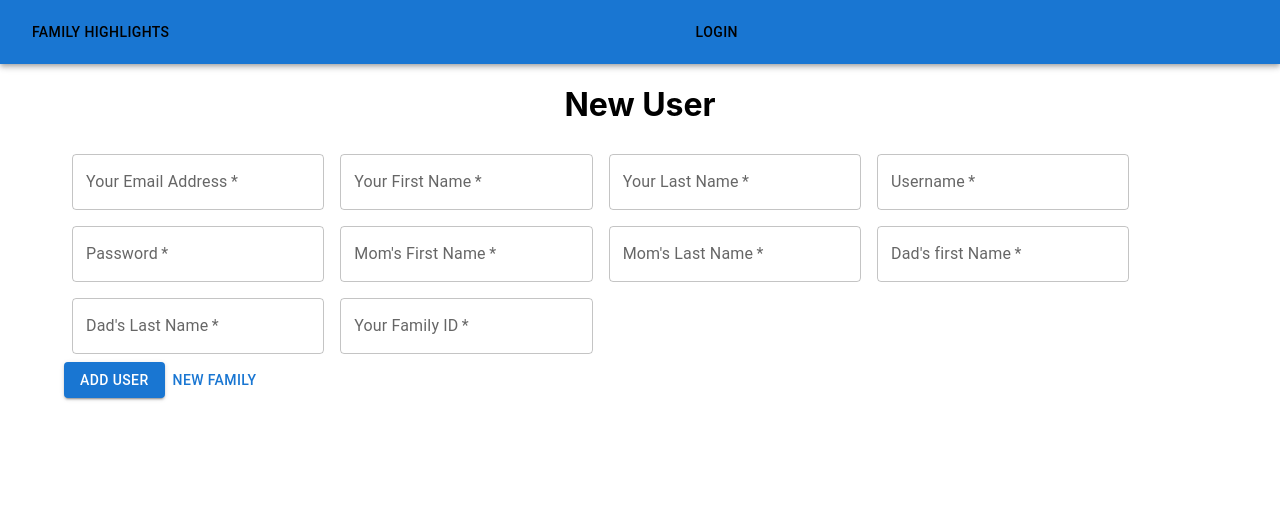
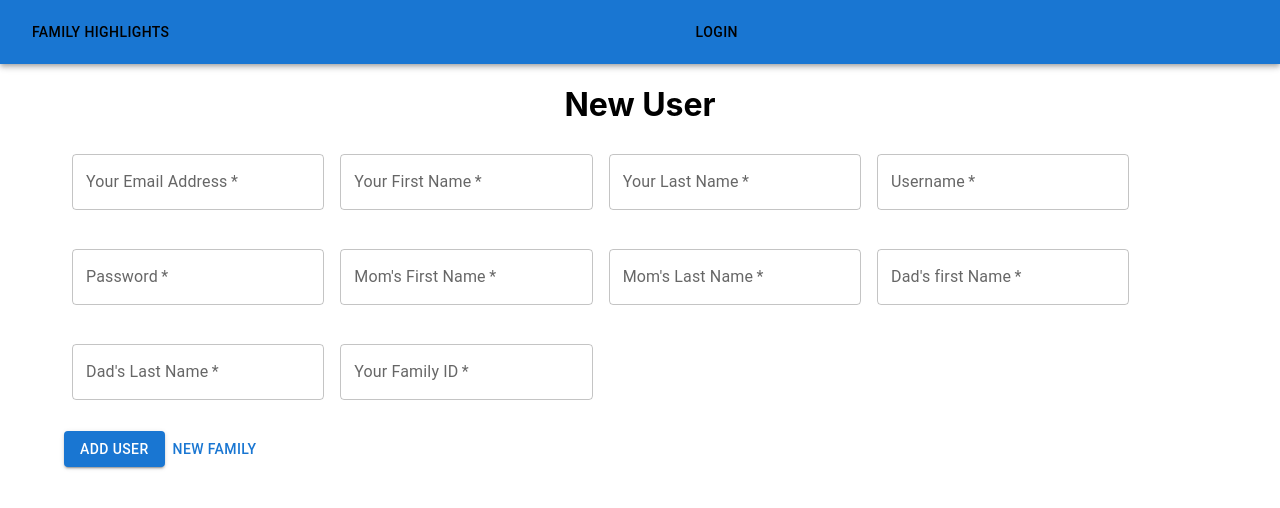
Before and after one commit to MicahNYoung/frontend_family_highlights, a React (Create React App) app: page /createuser in a window 1280 px wide. Shown: the top 508 px of the page. Built offline with nearby package versions, Linux system fonts and the light colour scheme.

Commit message:
added client-side form validation to CreateUser, still need to handle invalid familyId

```diff
--- a/src/components/validation/ErrorMessage.js
+++ b/src/components/validation/ErrorMessage.js
@@ -1,17 +1,17 @@
-import { useState } from "react";
+// import { useState } from "react";
 
-export function ErrorMessage({ errors }) {
-  console.log(errors);
-  const [errorMessages, setErrorMessages] = useState([]);
+// export function ErrorMessage({ errors }) {
+//   console.log(errors);
+//   const [errorMessages, setErrorMessages] = useState([]);
 
-  for (let error in errors) {
-    if (errors[error] !== 0 && !errorMessages.includes(errors[error])) {
-      errorMessages.push(errors[error]);
-    }
-  }
-  let errorMessageElements = errorMessages.map((message) => {
-    return <h4>{message}</h4>;
-  });
-  console.log(errorMessages);
-  return <div>{errorMessageElements}</div>;
-}
+//   for (let error in errors) {
+//     if (errors[error] !== 0 && !errorMessages.includes(errors[error])) {
+//       errorMessages.push(errors[error]);
+//     }
+//   }
+//   let errorMessageElements = errorMessages.map((message) => {
+//     return <h4>{message}</h4>;
+//   });
+//   console.log(errorMessages);
+//   return <div>{errorMessageElements}</div>;
+// }
--- a/src/components/webpages/CreateUser.js
+++ b/src/components/webpages/CreateUser.js
@@ -7,7 +7,6 @@ import React, { useEffect, useState } from "react";
 import { useNavigate } from "react-router";
 import { NewFamily } from "../createuser_components/NewFamily";
 import Navbar from "../Navbar";
-import { ErrorMessage } from "../validation/ErrorMessage";
 const salt = bcrypt.genSaltSync(10);
 
 export function CreateUser({ page }) {
@@ -23,18 +22,46 @@ export function CreateUser({ page }) {
   const [familyId, setFamilyId] = useState("");
   const [familyName, setFamilyName] = useState("");
   const [needFamilyId, setNeedFamilyId] = useState(false);
+  const [formSubmitted, setFormSubmitted] = useState(false);
 
-  const [allFieldsFilled, setAllFieldsFilled] = useState(false);
   const [response, setResponse] = useState({ id: 0 });
-  const [errors, setErrors] = useState();
-  const [errorsArr, setErrorsArr] = useState();
+  // const [errors, setErrors] = useState();
 
+  const [hasError, setHasError] = useState(false);
   const navigate = useNavigate();
+  let errors = [];
+
+  function isValidEmail(email) {
+    return /\S+@\S+\.\S+/.test(email);
+  }
+
+  function getEmailValidationMessage(email) {
+    if (formSubmitted) {
+      if (email === "") {
+        // setHasError(true);
+        errors.push("error");
+        return "Field is blank!";
+      } else if (!isValidEmail(email)) {
+        return "invalid email!";
+      } else return false;
+    }
+  }
+  function getFieldValidationMessage(field) {
+    if (formSubmitted) {
+      if (field === "") {
+        // setHasError(true);
+        return "Field is blank!";
+      }
+    }
+  }
+
+  function getFamilyIdValidationMessage(familyId) {}
 
   const handleClick = (e) => {
     password = bcrypt.hashSync(password, salt);
+    // e.preventDefault();
+    setFormSubmitted(true);
 
-    // e.preventDefault();
     const familyMember = {
       email,
       firstName,
@@ -49,15 +76,7 @@ export function CreateUser({ page }) {
       familyName,
     };
 
-    for (let key in familyMember) {
-      if (key !== "" && allFieldsFilled === false) {
-        console.log(key, allFieldsFilled);
-        setAllFieldsFilled(true);
-      }
-    }
-
-    if (familyMember.familyId !== "") {
-      if (!allFieldsFilled) {
+    if (!hasError && familyId) {
       console.log(familyMember.familyId);
       fetch(
         "http://localhost:8080/familymember/add?familyId=" +
@@ -68,21 +87,20 @@ export function CreateUser({ page }) {
           body: JSON.stringify(familyMember),
         }
       )
-          .then((res) => res.json())
+        .then((res) => res.text())
         .then((data) => setResponse(data));
     }
-    }
   };
+  // console.log(response.status);
   useEffect(() => {
-    if (response.id) {
+    console.log(response);
+    if (response === "Created") {
       navigate({
         pathname: "/",
       });
-    } else {
-      setErrors(response);
     }
   }, [response]);
-  console.log(errors);
+  // console.log(errors);
 
   const handleNewFamily = (e) => {
     setNeedFamilyId(true);
@@ -90,8 +108,8 @@ export function CreateUser({ page }) {
   return (
     <div>
       <Navbar page={page} />
-      {errors && <ErrorMessage errors={errors} />}
-      {allFieldsFilled && <h2>Please fill out every field</h2>}
+      {/* {errors && <ErrorMessage errors={errors} />} */}
+
       <Container className="FamilyMember-form">
         <h1>New User</h1>
         <Box
@@ -104,11 +122,18 @@ export function CreateUser({ page }) {
         >
           <div>
             <TextField
+              className="Mui-required"
               required
               id="outlined-required"
               label="Your Email Address"
               value={email}
               onChange={(e) => setEmail(e.target.value)}
+              error={getEmailValidationMessage(email)}
+              helperText={
+                getEmailValidationMessage(email)
+                  ? getEmailValidationMessage(email)
+                  : " "
+              }
             />
             <TextField
               required
@@ -116,6 +141,12 @@ export function CreateUser({ page }) {
               label="Your First Name"
               value={firstName}
               onChange={(e) => setFirstName(e.target.value)}
+              error={getFieldValidationMessage(firstName)}
+              helperText={
+                getFieldValidationMessage(firstName)
+                  ? getFieldValidationMessage(firstName)
+                  : " "
+              }
             />
             <TextField
               required
@@ -123,6 +154,8 @@ export function CreateUser({ page }) {
               label="Your Last Name"
               value={lastName}
               onChange={(e) => setLastName(e.target.value)}
+              error={formSubmitted && lastName === ""}
+              helperText={formSubmitted && lastName === "" ? "Empty!" : " "}
             />
             <TextField
               required
@@ -130,6 +163,8 @@ export function CreateUser({ page }) {
               label="Username"
               value={username}
               onChange={(e) => setUsername(e.target.value)}
+              error={formSubmitted && username === ""}
+              helperText={formSubmitted && username === "" ? "Empty!" : " "}
             />
             <TextField
               required
@@ -139,6 +174,8 @@ export function CreateUser({ page }) {
               placeholder="Your password"
               value={password}
               onChange={(e) => setPassword(e.target.value)}
+              error={formSubmitted && password === ""}
+              helperText={formSubmitted && password === "" ? "Empty!" : " "}
             />
             <TextField
               required
@@ -146,6 +183,8 @@ export function CreateUser({ page }) {
               label="Mom's First Name"
               value={momFirstName}
               onChange={(e) => setMomFirstName(e.target.value)}
+              error={formSubmitted && momFirstName === ""}
+              helperText={formSubmitted && momFirstName === "" ? "Empty!" : " "}
             />
 
             <TextField
@@ -154,6 +193,8 @@ export function CreateUser({ page }) {
               label="Mom's Last Name"
               value={momLastName}
               onChange={(e) => setMomLastName(e.target.value)}
+              error={formSubmitted && momLastName === ""}
+              helperText={formSubmitted && momLastName === "" ? "Empty!" : " "}
             />
             <TextField
               required
@@ -161,6 +202,8 @@ export function CreateUser({ page }) {
               label="Dad's first Name"
               value={dadFirstName}
               onChange={(e) => setDadFirstName(e.target.value)}
+              error={formSubmitted && dadFirstName === ""}
+              helperText={formSubmitted && dadFirstName === "" ? "Empty!" : " "}
             />
             <TextField
               required
@@ -168,6 +211,8 @@ export function CreateUser({ page }) {
               label="Dad's Last Name"
               value={dadLastName}
               onChange={(e) => setDadLastName(e.target.value)}
+              error={formSubmitted && dadLastName === ""}
+              helperText={formSubmitted && dadLastName === "" ? "Empty!" : " "}
             />
             <TextField
               required
@@ -175,6 +220,8 @@ export function CreateUser({ page }) {
               label="Your Family ID"
               value={familyId}
               onChange={(e) => setFamilyId(e.target.value)}
+              error={formSubmitted && familyId === ""}
+              helperText={formSubmitted && familyId === "" ? "Empty!" : " "}
             />
             <div>
               {needFamilyId === true && (
@@ -183,6 +230,10 @@ export function CreateUser({ page }) {
                   label="Your Family Name"
                   value={familyName}
                   onChange={(e) => setFamilyName(e.target.value)}
+                  error={formSubmitted && familyName === ""}
+                  helperText={
+                    formSubmitted && familyName === "" ? "Empty!" : " "
+                  }
                 />
               )}
             </div>
```
Lines whose indentation alone changed are shown as unchanged.
